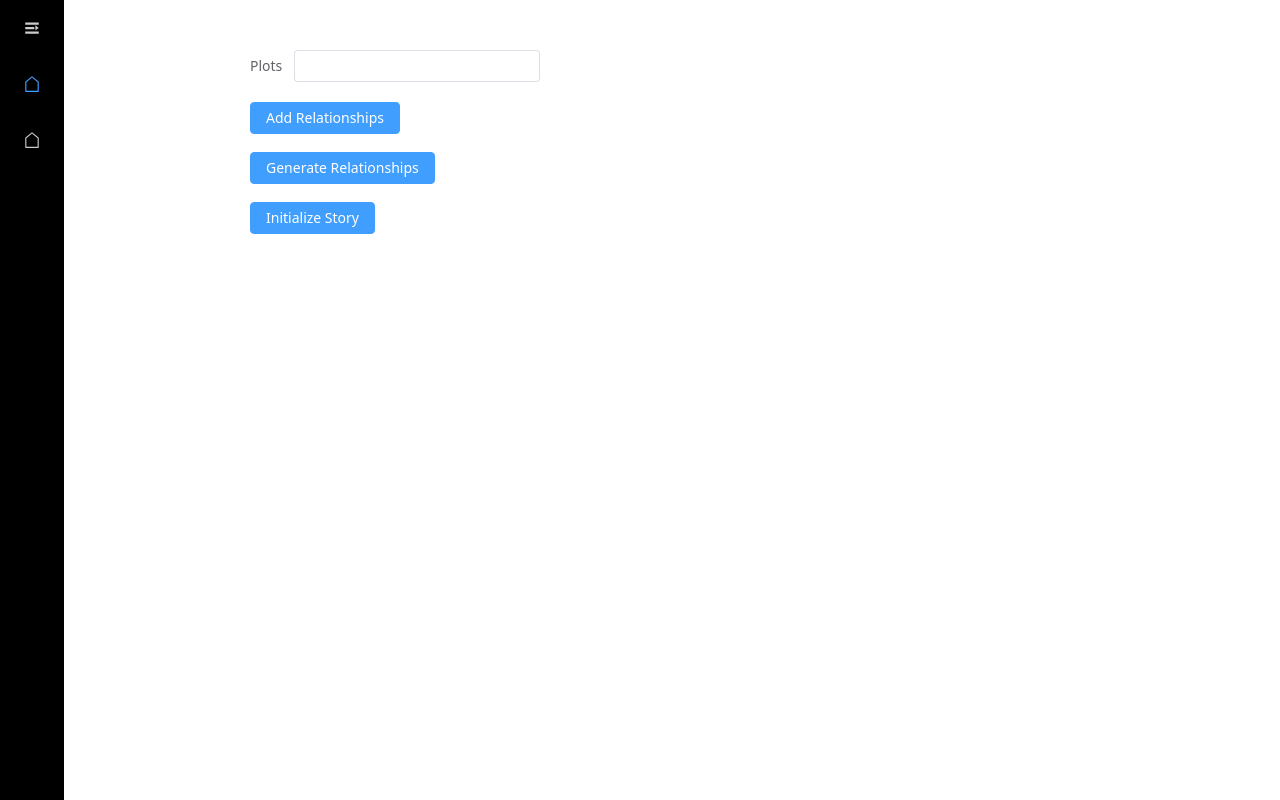
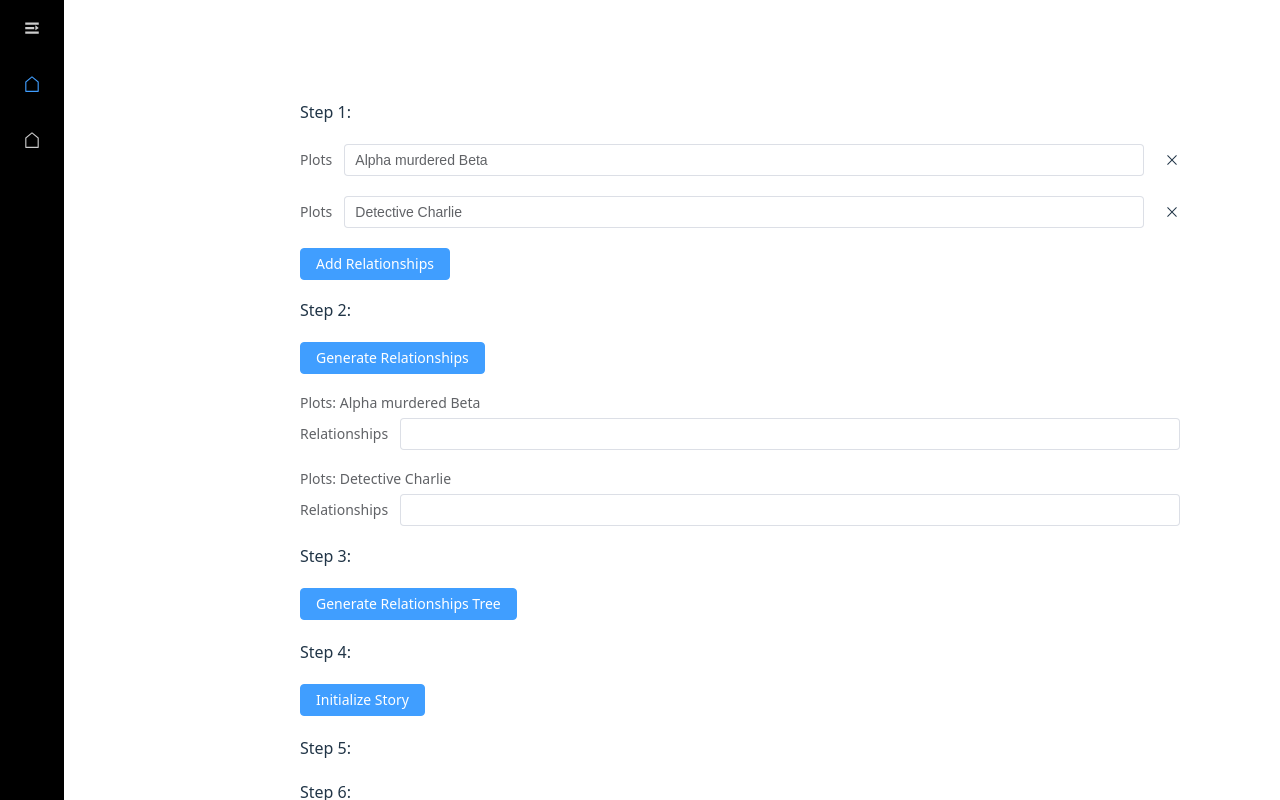
Before and after one commit to Musou-WS/5112Web, a Vue app: page / in a window 1280 px wide. Built offline with nearby package versions, Linux system fonts and the light colour scheme.

Commit message:
init story

```diff
--- a/src/views/storyGenerator.vue
+++ b/src/views/storyGenerator.vue
@@ -1,26 +1,49 @@
 <template>
     <div class="content">
         <el-form :model="form">
+            <div class="title">Step 1:</div>
             <div class="plots" v-for="(item, index) in form.plots">
                 <el-form-item label="Plots" class="plot">
                     <el-input v-model="form.plots[index]" />
-                </el-form-item>
-                <el-form-item label="Relationships" class="plot" v-if="form.relationships[index]">
-                    <el-input v-model="form.relationships[index]" />
                 </el-form-item>
                 <el-icon v-if="form.plots.length>1" @click="deleteRelationships(index)" class="delete"><Close /></el-icon>
             </div>
             <el-form-item>
                 <el-button type="primary" @click="addRelationships">Add Relationships</el-button>
             </el-form-item>
+            <div class="title">Step 2:</div>
             <el-form-item>
                 <el-button v-if="isGenerating" disabled>Generating<el-icon><Loading /></el-icon></el-button>
                 <el-button type="primary" @click="generateRelationships" v-else>Generate Relationships</el-button>
             </el-form-item>
+            <div class="relationships" v-for="(item, index) in form.relationships">
+                <div class="label">Plots: {{ form.plots[index] }}</div>
+                <el-form-item label="Relationships" class="plot">
+                    <el-input v-model="form.relationships[index]" />
+                </el-form-item>
+            </div>
+            <div class="title">Step 3:</div>
+            <el-form-item>
+                <el-button v-if="isGeneratingRelationshipTree" disabled>Generating<el-icon><Loading /></el-icon></el-button>
+                <el-button type="primary" @click="generateRelationshipTree" v-else>Generate Relationships Tree</el-button>
+            </el-form-item>
+            <div class="answer">
+                {{ relationshipTree }}
+            </div>
+            <div class="title">Step 4:</div>
             <el-form-item>
                 <el-button v-if="isInitializing" disabled>Initializing<el-icon><Loading /></el-icon></el-button>
-                <el-button type="primary" @click="InitializeStory" v-else>Initialize Story</el-button>
+                <el-button type="primary" @click="initializeStory" v-else>Initialize Story</el-button>
             </el-form-item>
+            <div class="answer">
+                {{ storyInitialized }}
+            </div>
+            <!-- build evidence chain -->
+            <div class="title">Step 5:</div>
+            <!-- build unclear parts chain -->
+            <div class="title">Step 6:</div>
+            <!-- rebuild story -->
+            <div class="title">Step 6:</div>
         </el-form>
     </div>
 </template>
@@ -30,11 +53,14 @@ import { reactive, ref } from 'vue';
 import axios from 'axios'
 
 const form = reactive({
-    plots: [''],
-    relationships: [''],
+    plots: ['Alpha murdered Beta', 'Detective Charlie'],
+    relationships: ['', ''],
 })
 const isGenerating = ref(false)
+const isGeneratingRelationshipTree = ref(false)
 const isInitializing = ref(false)
+const relationshipTree = ref('')
+const storyInitialized = ref('')
 
 const addRelationships = () => {
     form.plots.push('')
@@ -47,7 +73,7 @@ const deleteRelationships = (index) => {
 }
 
 const generateRelationships = () => {
-    isGenerating.value = true;
+    isGenerating.value = true
     axios.get('/api/generateRelationships', {
         params: {
             plots: form.plots.toString(),
@@ -64,23 +90,66 @@ const generateRelationships = () => {
         }
     )
 }
+const generateRelationshipTree = () => {
+    isGeneratingRelationshipTree.value = true
+    let content = '';
+    for(let i=0; i<form.plots.length; i++) {
+        content += 'relationships in plot '+form.plots[i]+' are '+form.relationships[i]
+    }
+    axios.get('/api/generateRelationshipTree', {
+        params: {
+            content,
+        }
+    }).then(
+        success=>{
+            relationshipTree.value = success.data
+            isGeneratingRelationshipTree.value = false
+        },
+        error=>{
+            isGeneratingRelationshipTree.value = false
+        }
+    )
+}
 const initializeStory = () => {
-
+    isInitializing.value = true
+    axios.get('/api/initializeStory', {
+        params: {
+            content: relationshipTree.value
+        }
+    }).then(
+        success=>{
+            storyInitialized.value = success.data
+            isInitializing.value = false
+        },
+        error=>{
+            isInitializing.value = false
+        }
+    )
 }
 </script>
 
 <style lang="scss">
     .content {
-        height: calc(100vh - 100px);
-        width: calc(100vw - 300px);
+        height: calc(100vh - 200px);
+        width: calc(100vw - 400px);
         position: fixed;
         right: 0;
         top: 0;
-        padding: 50px;
+        padding: 100px 100px 100px 100px;
+        overflow-y: auto;
+        .title {
+            text-align: start;
+            margin-bottom: 20px;
+        }
+        .answer {
+            text-align: start;
+            margin-bottom: 20px;
+            text-indent: 32px;
+        }
         .plots {
             display: grid;
-            grid-template-columns: 1fr 1fr auto;
-            grid-gap: 200px;
+            grid-template-columns: 1fr auto;
+            grid-gap: 20px;
             align-items: center;
             margin-bottom: 20px;
             .plot {
@@ -90,5 +159,13 @@ const initializeStory = () => {
                 cursor: pointer;
             }
         }
+        .relationships {
+            .label {
+                text-align: start;
+                color: #606266;
+                font-size: 14px;
+                margin-bottom: 5px;
+            }
+        }
     }
 </style>
```
